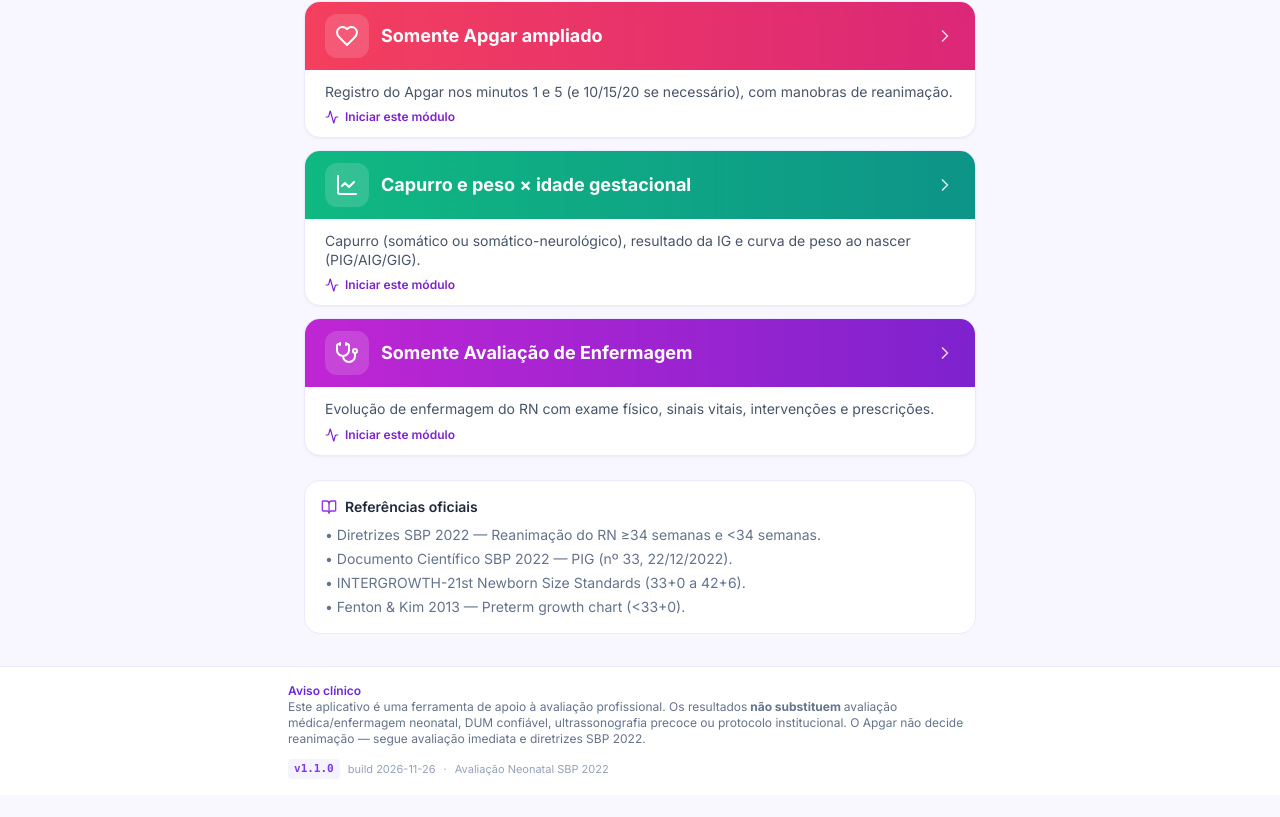
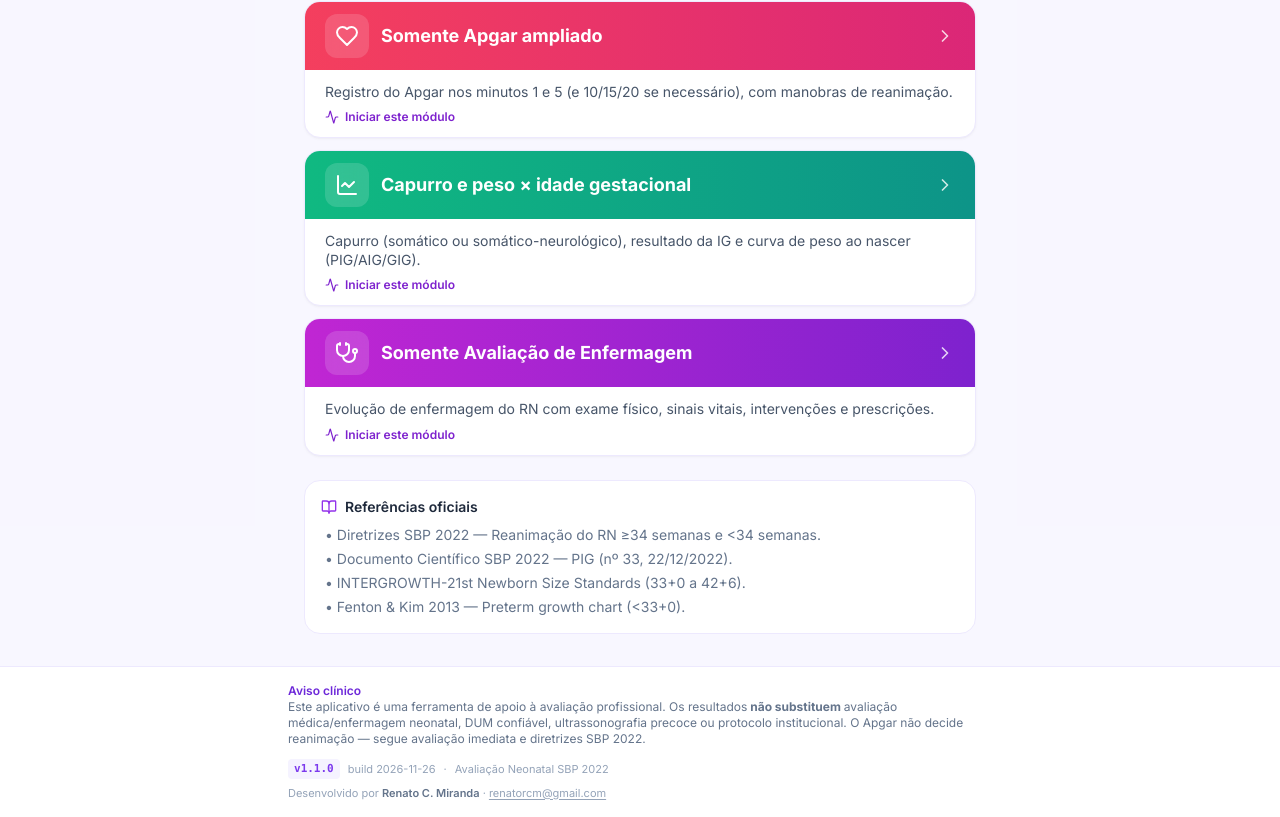
Before and after one commit to renato-RCM/Avaliacao_Neonatal_SBP_2022, a React (Vite) app: page / in a window 1280 px wide. Shown: the part 491-1308 px from the top of the page. Before the commit the page ends 1286 px from the top, so only its background shows below. Built offline with nearby package versions, Linux system fonts and the light colour scheme.

Commit message:
feat: adicionar creditos do desenvolvedor no rodape — Renato C. Miranda

```diff
--- a/src/components/common/Layout.tsx
+++ b/src/components/common/Layout.tsx
@@ -69,6 +69,14 @@ export function Layout({ children, showPrint = false }: LayoutProps) {
             <span className="hidden sm:inline">·</span>
             <span>Avaliação Neonatal SBP 2022</span>
           </p>
+          <p className="mt-1.5 text-[10px] text-slate-400 sm:text-[11px]">
+            Desenvolvido por{' '}
+            <span className="font-semibold text-slate-500">Renato C. Miranda</span>
+            {' '}·{' '}
+            <a href="mailto:renatorcm@gmail.com" className="hover:text-violet-600 transition-colors underline underline-offset-2">
+              renatorcm@gmail.com
+            </a>
+          </p>
         </div>
       </footer>
     </div>
```
